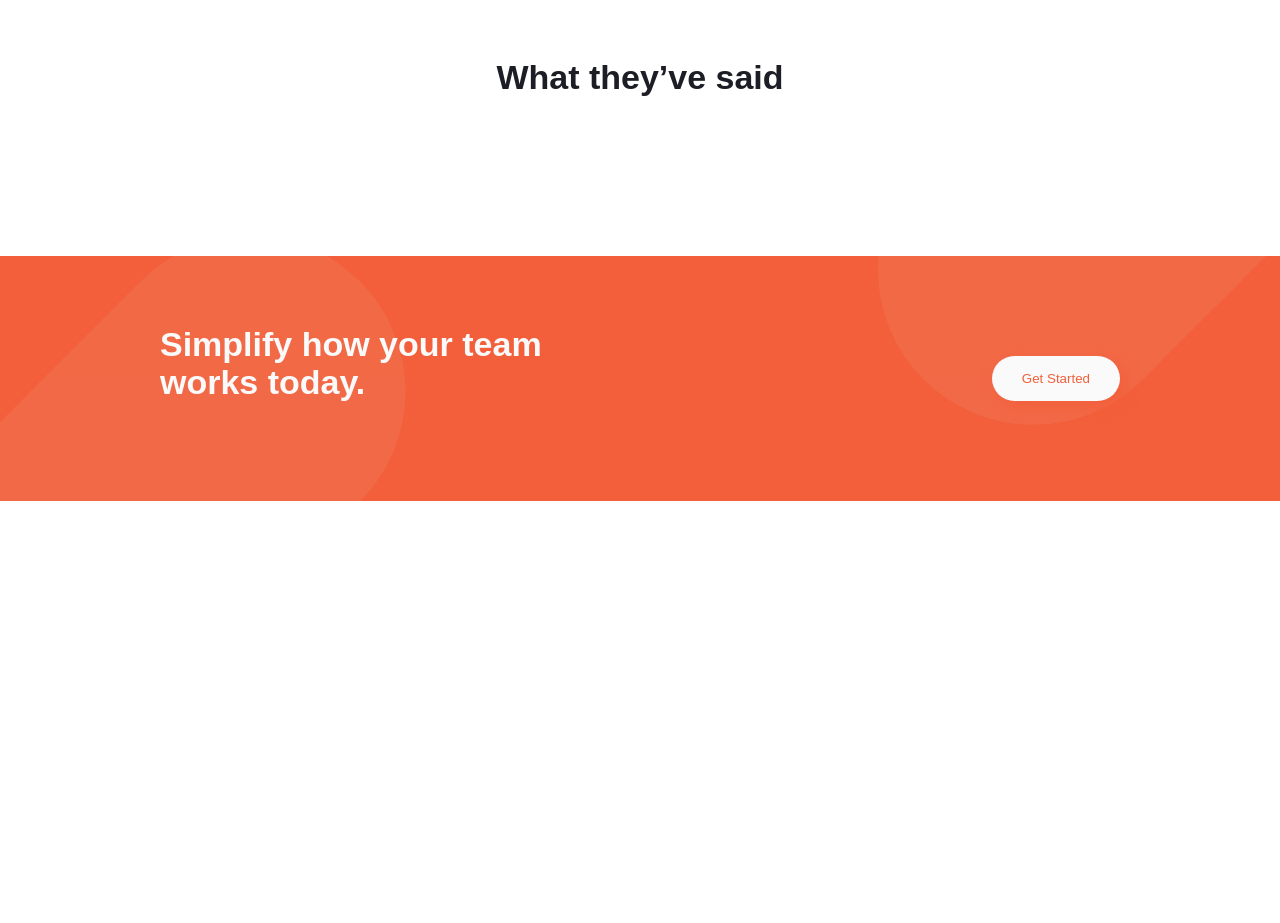
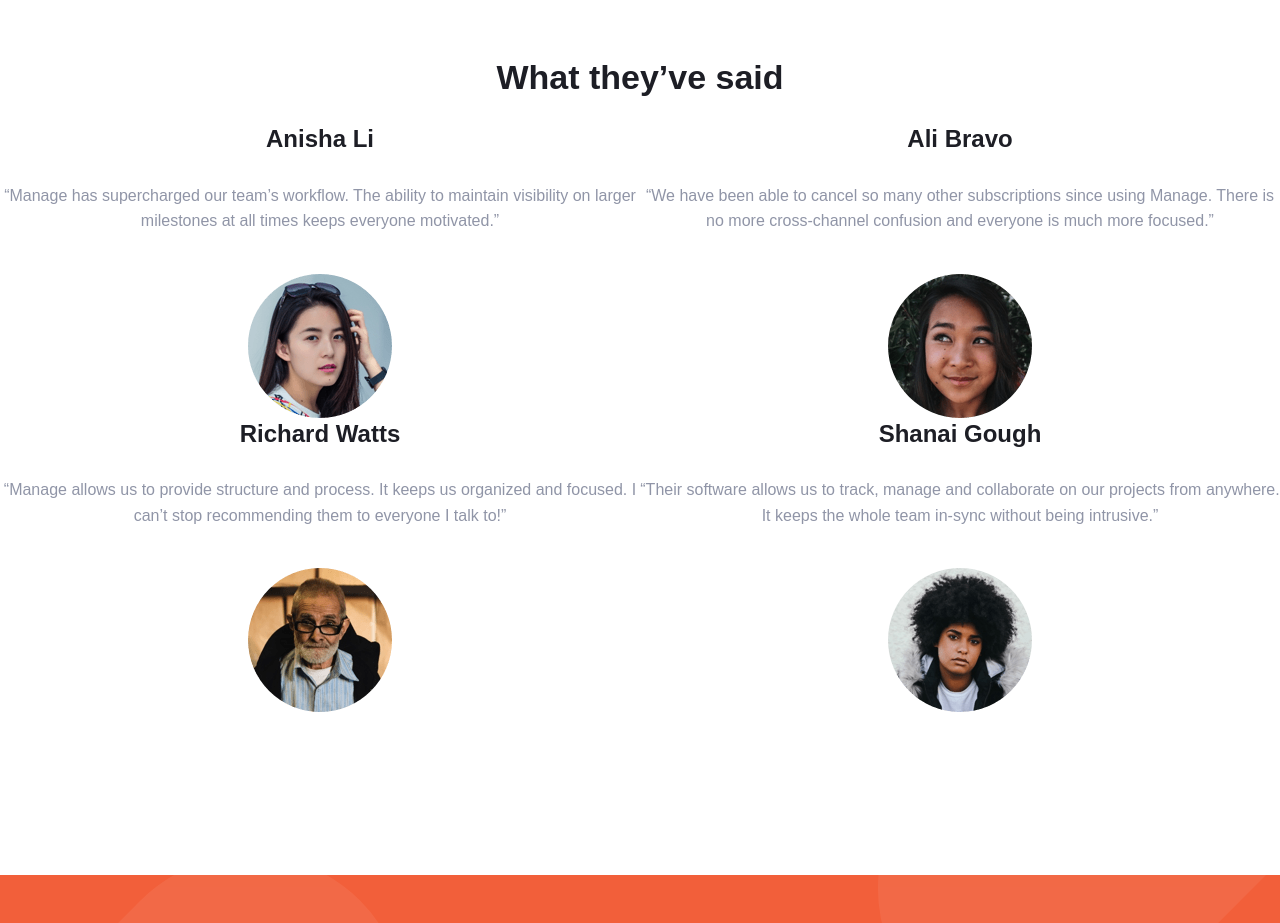
Before and after one commit to CorbicBojana/JS10, a website: page dist/index.html in a window 1280 px wide. Shown: the part 1400-2323 px from the top of the page. Before the commit the page ends 1901 px from the top, so only its background shows below. Drawn offline with Linux system fonts and the light colour scheme; a web font is replaced by a local one.

Commit message:
add slider html

```diff
--- a/dist/index.html
+++ b/dist/index.html
@@ -143,10 +143,54 @@
 
     <h2>What they’ve said</h2>
 
-    <div class="">
+    <div class="row">
 
+      <div class="col">
+
+        <h3>Anisha Li</h3>
+
+        <p>“Manage has supercharged our team’s workflow. The ability to maintain
+          visibility on larger milestones at all times keeps everyone motivated.”</p>
+
+        <img src="./images/avatar-anisha.png" alt="" />
+
+      </div>
+
+      <div class="col">
+
+        <h3>Ali Bravo</h3>
+
+        <p>“We have been able to cancel so many other subscriptions since using
+          Manage. There is no more cross-channel confusion and everyone is much
+          more focused.”</p>
+
+        <img src="./images/avatar-ali.png" alt="" />
+
+      </div>
+
+      <div class="col">
+
+        <h3>Richard Watts</h3>
+
+        <p>“Manage allows us to provide structure and process. It keeps us organized
+          and focused. I can’t stop recommending them to everyone I talk to!”</p>
+
+        <img src="./images/avatar-richard.png" alt="" />
+
+      </div>
+
+      <div class="col">
+
+        <h3>Shanai Gough</h3>
+
+        <p>“Their software allows us to track, manage and collaborate on our projects
+          from anywhere. It keeps the whole team in-sync without being intrusive.”</p>
+
+        <img src="./images/avatar-shanai.png" alt="" />
+      </div>
 
     </div>
+
   </div>
 
   <div class="container_simplify">
```
